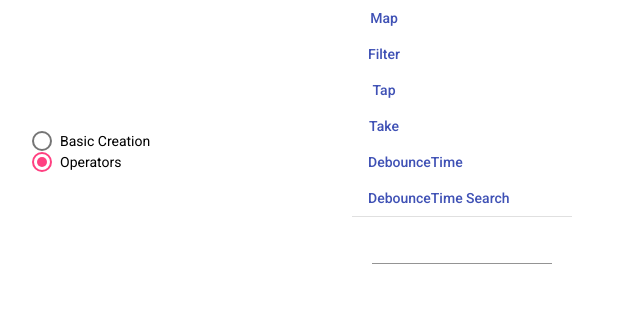
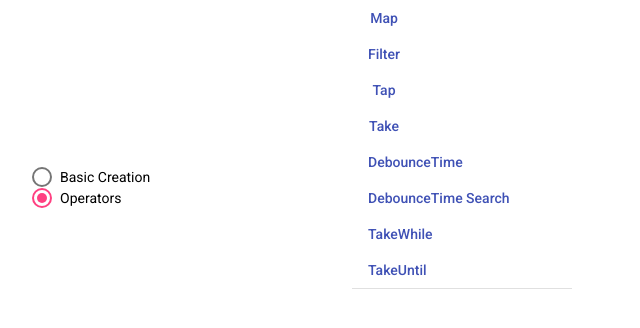
Before and after one commit to IsabelSleigman/rxjs-app, an Angular app: page / in a window 1280 px wide. Both pictures are taken after a click on the label "Operators". Shown: the top 328 px of the page, without its empty margins (0-640 px from the left). Built offline with nearby package versions, Linux system fonts and the light colour scheme.

Commit message:
TakeWhile, TakeUntil

```diff
--- a/src/app/operators/operators.component.html
+++ b/src/app/operators/operators.component.html
@@ -5,6 +5,8 @@
     <button mat-button color="primary" (click)="takeClick()">Take</button>
     <button mat-button color="primary" (click)="debounceTimeClick()">DebounceTime</button>
     <button mat-button color="primary" (click)="debounceTimeSearch()">DebounceTime Search</button>
+    <button mat-button color="primary" (click)="takeWhileClick()">TakeWhile</button>
+    <button mat-button color="primary" (click)="takeUntilClick()">TakeUntil</button>
 
 </div>
 <div class="debounce-area" matRipple [matRippleCentered]="true" matRippleColor="rgb(240,166,166,0.4)" [matRippleRadius]="40">
--- a/src/app/operators/operators.component.ts
+++ b/src/app/operators/operators.component.ts
@@ -1,7 +1,8 @@
 import { Component, OnInit, ViewChild } from '@angular/core';
 import { MatRipple } from '@angular/material/core';
+import { timer } from 'rxjs';
 import { from, fromEvent, interval, Observable, Subject, Subscription } from 'rxjs';
-import { debounceTime, delay, filter, map, take, tap } from 'rxjs/operators';
+import { debounceTime, delay, filter, map, take, takeUntil, takeWhile, tap } from 'rxjs/operators';
 
 @Component({
   selector: 'app-operators',
@@ -10,9 +11,10 @@ import { debounceTime, delay, filter, map, take, tap } from 'rxjs/operators';
 })
 export class OperatorsComponent implements OnInit {
 
-  @ViewChild(MatRipple) ripple : MatRipple;
+  @ViewChild(MatRipple) ripple: MatRipple;
   searchInput: string = '';
   searchEntry$: Subject<string> = new Subject<string>();
+
 
   constructor() { }
 
@@ -51,7 +53,7 @@ export class OperatorsComponent implements OnInit {
       .subscribe(i => console.log(i));
   }
 
-  tapClick(){
+  tapClick() {
     interval(1000)
       .pipe(
         tap(i => console.log('')),
@@ -65,13 +67,12 @@ export class OperatorsComponent implements OnInit {
       .subscribe(i => console.log(i));
   }
 
-  takeClick(){
-    const observable = new Observable((observer) =>
-    {
+  takeClick() {
+    const observable = new Observable((observer) => {
       let i;
-      for(i=0;i<20;i++)
-        setTimeout(() => observer.next(Math.floor(Math.random()*100)), i*100)
-        setTimeout(()=> observer.complete(), i*100)
+      for (i = 0; i < 20; i++)
+        setTimeout(() => observer.next(Math.floor(Math.random() * 100)), i * 100)
+      setTimeout(() => observer.complete(), i * 100)
     });
 
     const s: Subscription = observable
@@ -84,17 +85,17 @@ export class OperatorsComponent implements OnInit {
         () => console.log('Complete!')
       );
 
-    const interv = setInterval(()=> {
+    const interv = setInterval(() => {
       console.log('Checando...');
-      if(s.closed){
+      if (s.closed) {
         console.warn('Subscription fechado!')
         clearInterval(interv)
       }
     }, 200)
   }
-  debounceTimeClick(){
+  debounceTimeClick() {
     fromEvent(document, 'click').pipe(
-      tap((e)=> console.log('Cliquei')),
+      tap((e) => console.log('Cliquei')),
       debounceTime(1000)
     ).subscribe((e: MouseEvent) => {
       console.log("Click", e);
@@ -102,19 +103,38 @@ export class OperatorsComponent implements OnInit {
     })
 
   }
-  launchRipple(){
+  launchRipple() {
     const rippleRef = this.ripple.launch({
-      persistent: true, centered : true
+      persistent: true, centered: true
     });
     rippleRef.fadeOut();
   }
-  debounceTimeSearch(){
+  debounceTimeSearch() {
     this.searchEntry$.pipe(
       debounceTime(700)
     ).subscribe((s) => console.log(s));
   }
 
-  searchBy_Debounce($event){
+  searchBy_Debounce($event) {
     this.searchEntry$.next(this.searchInput);
   }
+
+  takeUntilClick() {
+    let dueTime$ = timer(5000);
+    interval(500)
+    .pipe(
+      takeUntil(dueTime$)
+      ).subscribe((i) => console.log('TakeUntil', i),
+      (error) => console.error(error),
+      () => console.log('Completado'));
+
   }
+  takeWhileClick() {
+    interval(500)
+    .pipe(
+      takeWhile((value, index) => (value < 5))
+      ).subscribe((i) => console.log('TakeWhile', i),
+      (error) => console.error(error),
+      () => console.log('Completado'));
+  }
+}
```
Lines whose indentation alone changed are shown as unchanged.
